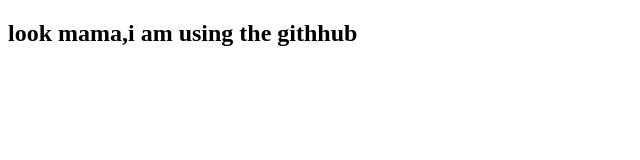
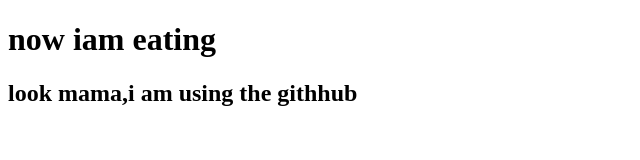
Before and after one commit to Naiem2021/frist-website-n, a plain HTML site: page index.html in a window 1280 px wide. Shown: the whole page, without its empty margins (0-640 px from the left). Drawn offline with Linux system fonts and the light colour scheme.

Commit message:
added a header

```diff
--- a/index.html
+++ b/index.html
@@ -6,6 +6,7 @@
     <title>Document</title>
 </head>
 <body>
+    <h1>now iam eating</h1>
     <h2>look mama,i am using the githhub</h2>
 </body>
 </html>
```
Also changed, not shown: 1 other file.
